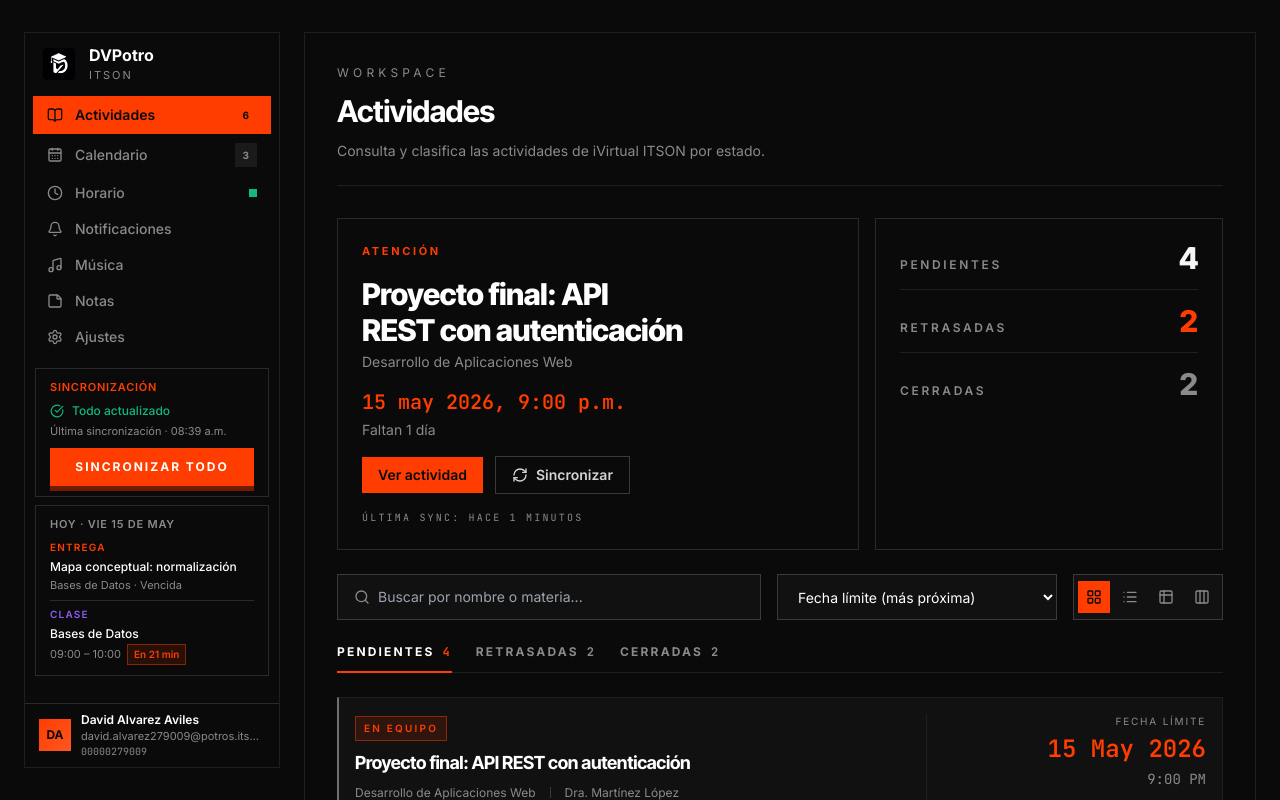
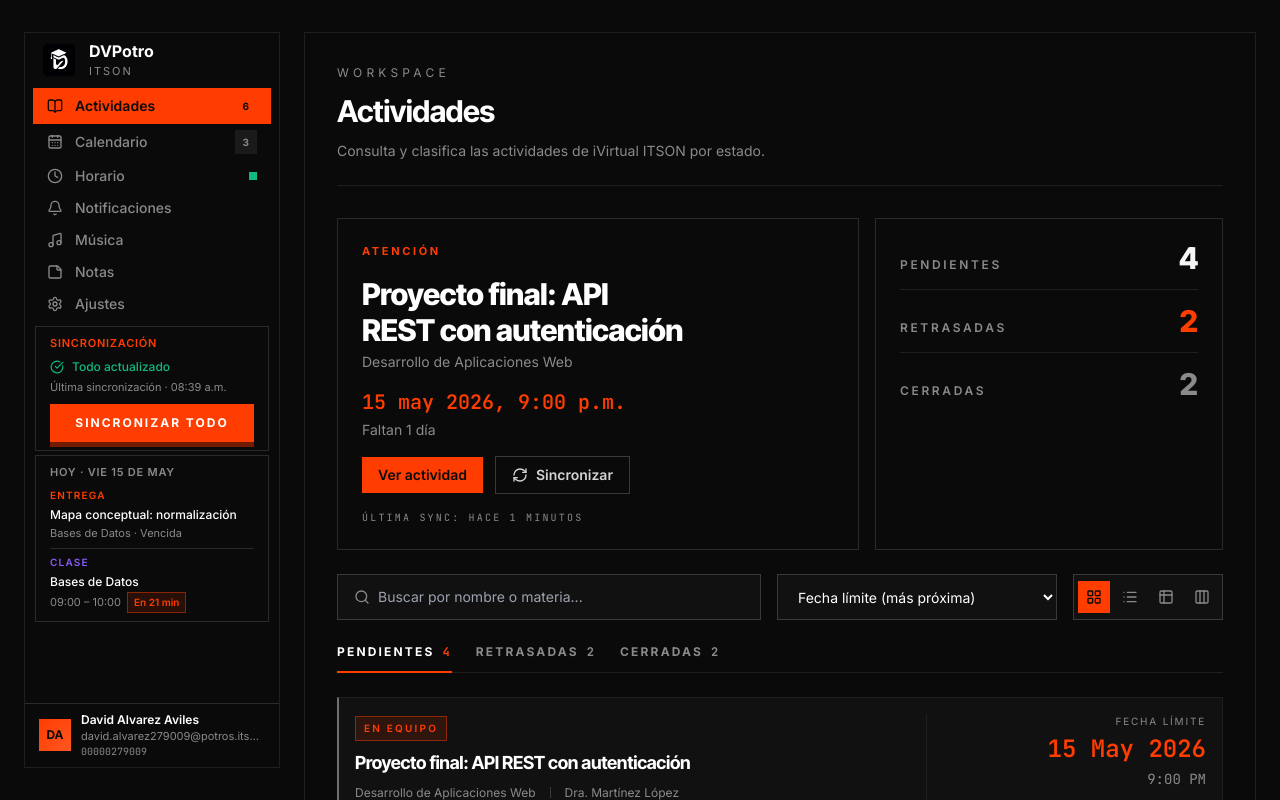
Before and after one commit to orsted118/scraper-app, a React (Vite) app: page / in a window 1280 px wide. Shown: the top 800 px of the page. Built offline with nearby package versions, Linux system fonts and the light colour scheme.

Commit message:
fix: compactar padding del sidebar para que Entregas + Clase + tarjeta estudiante quepan sin cortarse

```diff
--- a/src/components/Sidebar.jsx
+++ b/src/components/Sidebar.jsx
@@ -275,7 +275,7 @@ function Sidebar({
         boxShadow: 'var(--shadow-card, none)',
       }}
     >
-      <header className={compact ? 'px-2 pb-3 pt-3' : 'px-4 pb-3 pt-3'}>
+      <header className={compact ? 'px-2 pb-2 pt-2' : 'px-4 pb-2 pt-2'}>
         <div className={`flex items-center gap-3 ${compact ? 'justify-center' : ''}`}>
           <img
             src={dvpotroLogo}
@@ -298,7 +298,7 @@ function Sidebar({
         </div>
       </header>
 
-      <nav className="px-2 pb-2">
+      <nav className="px-2 pb-1">
         {navItems.map((item) => {
           const Icon = item.icon;
           const isActive = activePage === item.id || (item.id === 'activities' && activePage === 'activities');
@@ -311,12 +311,12 @@ function Sidebar({
               onClick={() => onNavigate?.(item.target)}
               title={compact ? item.label : undefined}
               aria-label={compact ? item.label : undefined}
-              className={`relative mb-0.5 flex w-full items-center transition duration-150 ${
+              className={`relative flex w-full items-center transition duration-150 ${
                 isActive ? '' : 'nav-item-hover'
               } ${
                 compact
-                  ? 'justify-center px-0 py-2'
-                  : 'justify-between gap-3 px-3.5 py-[7px] text-left text-sm'
+                  ? 'justify-center px-0 py-1.5'
+                  : 'justify-between gap-3 px-3.5 py-1.5 text-left text-sm'
               }`}
               style={
                 isActive
@@ -384,7 +384,7 @@ function Sidebar({
       {!compact ? (
       <>
       <section
-        className="mx-2.5 my-1 border px-3.5 py-2.5"
+        className="mx-2.5 my-0.5 border px-3.5 py-2"
         style={{ background: 'var(--bg-card)', borderColor: 'var(--border)', borderRadius: 'var(--radius-card, 0px)' }}
       >
         <p className="text-[11px] font-semibold uppercase tracking-[0.07em]" style={{ color: 'var(--itson-blue, var(--accent))' }}>
@@ -438,7 +438,7 @@ function Sidebar({
       </section>
 
       <section
-        className="mx-2.5 my-1 border px-3.5 py-2.5"
+        className="mx-2.5 my-0.5 border px-3.5 py-2"
         style={{ background: 'var(--bg-card)', borderColor: 'var(--border)', borderRadius: 'var(--radius-card, 0px)' }}
       >
         <p className="text-[11px] font-semibold uppercase tracking-[0.07em]" style={{ color: 'var(--text-muted)' }}>
```
